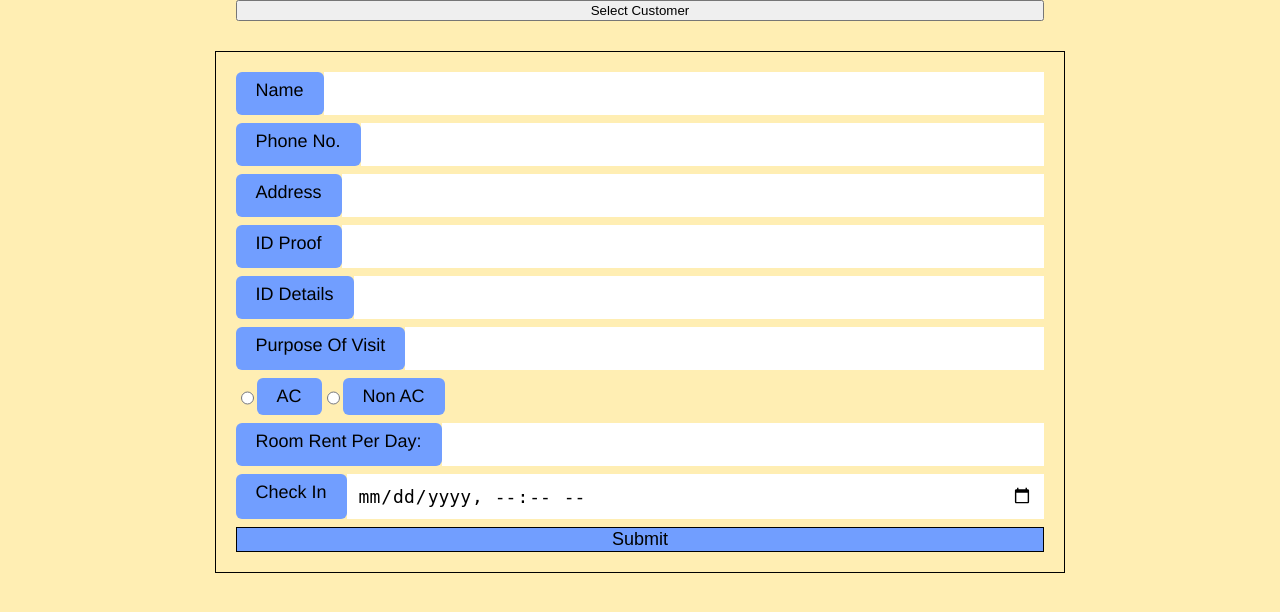
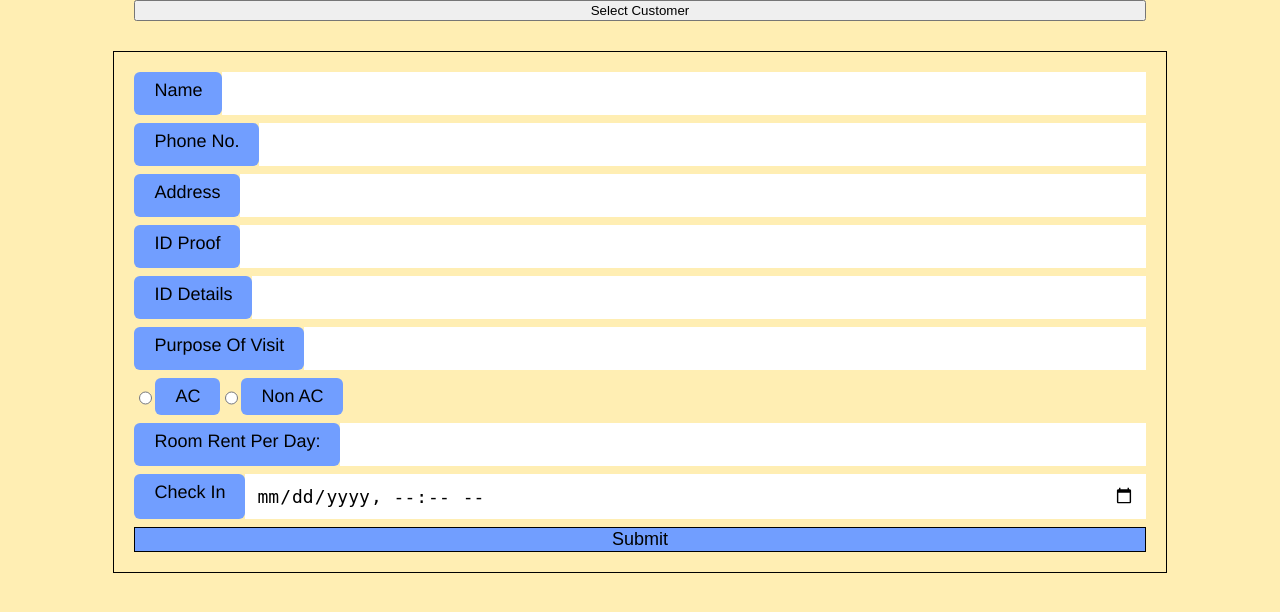
Before and after one commit to PS218909/Hotel-Management-System, a Flask app: page /room/1 in a window 1280 px wide. Shown: the part 76-688 px from the top of the page. Run offline with Flask 3, Linux system fonts and the light colour scheme.

Commit message:
v1.0.4 - Minor UI Improvement

```diff
--- a/src/app.py
+++ b/src/app.py
@@ -22,7 +22,6 @@ def report_page():
     if request.method == 'POST':
         generate_report(request.form.get('date'))
         return send_file(TEMP_DOCX, download_name=str(request.form.get('date', '1-Jan-2025')) + '.docx')
-    print(date_by_info())
     return render_template('report.html', datas = date_by_info())
 
 @app.route('/account', methods=['POST', 'GET'])
@@ -32,8 +31,6 @@ def account_page():
             add_data(TRANSACTION_DB, ['-1', datetime.now().strftime('%Y-%m-%dT%H:%M'), str(request.form.get('amount')), str(request.form.get('mode')), str(request.form.get('description'))])
             return redirect(url_for('home_page'))
         query = search_query(REGISTER_DB, "checkout==\'\' and room==\'" + str(request.form.get('room')) + '\'')
-        print(str(request.form))
-        print(query, "Heii I am QUery Res")
         if len(query) == 0:
             return redirect(url_for('account_page'))
         register_id = query[0]['id']
--- a/src/static/style.css
+++ b/src/static/style.css
@@ -23,7 +23,10 @@ ul {
 }
 
 .container {
-    width: 80%;
+    display: flex;
+    flex-direction: column;
+    justify-content: center;
+    align-items: center;
     margin: auto;
 }
 
--- a/src/util.py
+++ b/src/util.py
@@ -226,7 +226,6 @@ def shift_rooms(from_, to):
     df = pd.read_csv(ROOMS_DB, index_col=False)
     df.loc[df['Room No.'] == from_, 'Status'] = 1
     df.loc[df['Room No.'] == to, 'Status'] = 2
-    print(df)
     df.to_csv(ROOMS_DB, index=False)
 
     df2 = pd.read_csv(REGISTER_DB, index_col=False)
@@ -279,24 +278,17 @@ def _discord_post(json):
     try:
         res = requests.post(DISCORD_WEBHOOK_URL, json=json, timeout=5)
         if res.status_code == 204:
-            print('Success')
             return 'Success'
         else:
-            print(res.status_code)
-            print(res.content)
             add_to_pending(json)
     except requests.exceptions.Timeout as err:
         add_to_pending(json)
-        print('Time out')
     except Exception as err:
         add_to_pending(json)
-        print(err)
-    print("Adding to JSON")
     return 'error'
 
 def _upload_pending(messages):
     json.dump([], open(PENDING_DB, 'w'))
-    print("Overwrite")
     time.sleep(2)
     for message in messages:
         _discord_post(message)
@@ -309,4 +301,4 @@ def discord_post(json):
     threading.Thread(None, _discord_post, '', (json, )).start()
 
 if __name__ == '__main__':
-    print(get_info_register())
+    pass
```
Also changed, not shown: main.py (+3 -4 lines).
